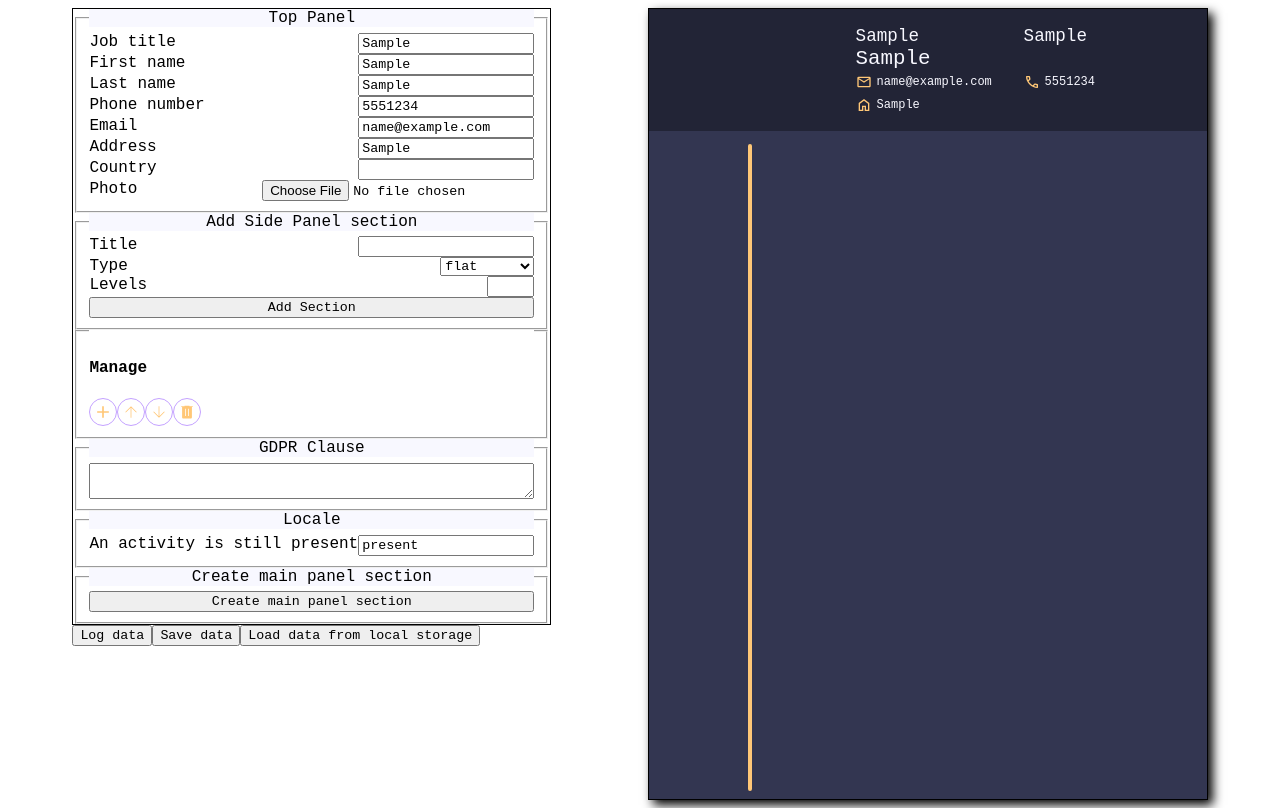
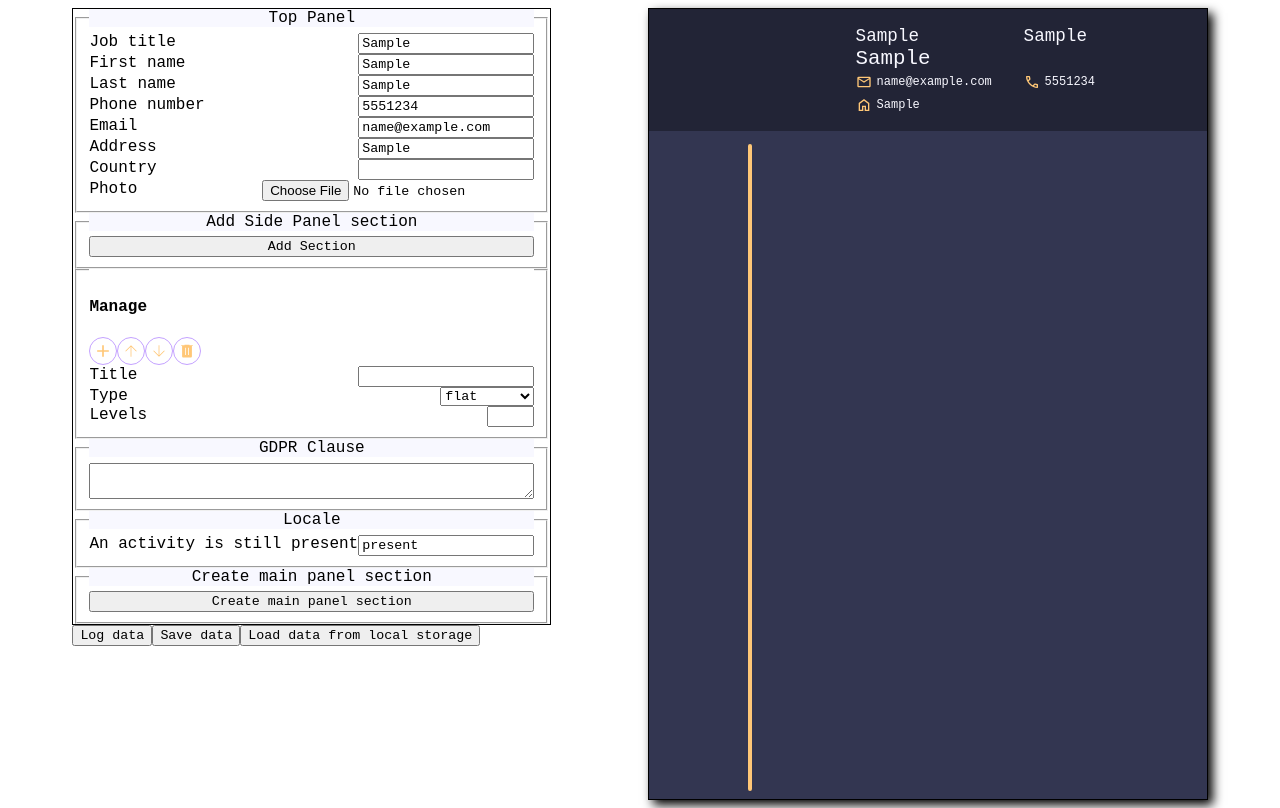
Before and after one commit to Anastazy6/React-Course, a React (Vite) app in the folder CVCreator/: page / in a window 1280 px wide. Both pictures are taken after typing "Sample", "Sample", "Sample", "5551234", "name@example.com", "Sample" into the empty fields and a click on the button "Add Section". Built offline with nearby package versions, Linux system fonts and the light colour scheme.

Commit message:
Refactor SidePanel (WIP)

```diff
--- a/CVCreator/src/Components/CVForm/SidePanel/AddSection.jsx
+++ b/CVCreator/src/Components/CVForm/SidePanel/AddSection.jsx
@@ -1,96 +1,19 @@
-import { useState } from "react";
 import { useSidePanelDispatch } from "../../../Contexts/DataModules/SidePanelProvider";
 
-
-const defaultNewSection = {
-  title   : '',
-  type    : 'flat',
-  maxLevel: 5,
-  itemsIDs: []
-}
-
-
 export default function AddSidePanelSection () {
-  const [newSection, setNewSection] = useState(defaultNewSection);
   const dispatch = useSidePanelDispatch();
-
-  const sectionTypes = [
-    'flat',      // no skill measurement
-    'languages', // measures a skill on an A1 - C2 scale
-    'skills',    // uses stars for skill measuremenet
-    'links',     // has a title and link inputs
-    'object'     // for a title-description stuff
-  ].map(st => {
-    return <option value={ st } key={ st }>{ st }</option>
-  });
-
-
-  const levelsInput = createLevelsInput(newSection, handleMaxLevelChange);
-
-
-  function handleTitleChange (e) {
-    setNewSection({
-      ...newSection,
-      title: e.target.value
-    });
-  }
-
-  function handleTypeChange (e) {
-    setNewSection({
-      ...newSection,
-      type: e.target.value
-    });
-  }
-
-  function handleMaxLevelChange (e) {
-    setNewSection({
-      ...newSection,
-      maxLevel: e.target.value
-    });
-  }
-
 
   function handleAddSectionForm () {
     dispatch({
       type       : 'added_side_section',
-      sectionForm: newSection
     });
-
-    setNewSection(defaultNewSection);
   }
-
-
 
   return (
     <fieldset>
       <legend>
         Add Side Panel section
       </legend>
-
-
-      <label>
-        Title
-        <input
-          type    ='text'
-          name    ='new-section-title'
-          value   ={ newSection.title }
-          onChange={ handleTitleChange }
-        />
-      </label>
-
-      <label>
-        Type
-        <select
-          name    ='new-section-type'
-          value   ={ newSection.type }
-          onChange={ handleTypeChange }
-        >
-          { sectionTypes }
-        </select>
-      </label>
-
-      { levelsInput }
-
 
       <button
         role='btn'
@@ -102,22 +25,3 @@ export default function AddSidePanelSection () {
     </fieldset>
   )
 }
-
-
-function createLevelsInput (newSection, onChange) {
-  if (!(newSection.type) === 'skills') return null;
-
-    return (
-    <label>
-      Levels
-      <input
-        type    ='number'
-        name    ='new-section-levels'
-        value   ={ newSection.levels }
-        onChange={ onChange }
-        min     = '2'
-        max     = '10'
-      />
-    </label>
-  );
-}
--- a/CVCreator/src/Components/CVForm/SidePanel/Section.jsx
+++ b/CVCreator/src/Components/CVForm/SidePanel/Section.jsx
@@ -13,12 +13,22 @@ import { findItemsByIds } from "../../../Util/Util";
 import SectionManagemenent from "../Shared/Management";
 
 
-export default function Section ({ title, type, maxLevel, itemsIDs }) {
+export default function Section ({ title, id, type, maxLevel, itemsIDs }) {
   const dispatchPanel = useSidePanelDispatch();
   const dispatchItems = useSideItemsDispatch();
   const sideItems     = useSideItems();
 
   const thisSection = { title, type, maxLevel };
+
+  const sectionTypes = [
+    'flat',      // no skill measurement
+    'languages', // measures a skill on an A1 - C2 scale
+    'skills',    // uses stars for skill measuremenet
+    'links',     // has a title and link inputs
+    'object'     // for a title-description stuff
+  ].map(st => {
+    return <option value={ st } key={ st }>{ st }</option>
+  });
 
 
   const items = findItemsByIds(itemsIDs, sideItems.items);
@@ -33,6 +43,17 @@ export default function Section ({ title, type, maxLevel, itemsIDs }) {
   ))
   : null;
 
+
+  function handleChangeSectionProperty (e) {
+    const property = e.target.name;
+    const value    = e.target.value;
+
+    dispatchPanel({
+      type    : 'updated_side_section',
+      property: property,
+      value   : value
+    });
+  }
 
   function handleMoveUp () {
     dispatchPanel({
@@ -88,6 +109,32 @@ export default function Section ({ title, type, maxLevel, itemsIDs }) {
         handleDeleteSection={ handleDeleteSection }
       />
 
+      <label>
+        Title
+        <input
+          type    ='text'
+          name    ='title'
+          value   ={ title }
+          onChange={ handleChangeSectionProperty }
+        />
+      </label>
+
+      <label>
+        Type
+        <select
+          name    ='type'
+          value   ={ type }
+          onChange={ handleChangeSectionProperty }
+        >
+          { sectionTypes }
+        </select>
+      </label>
+
+      <LevelsInput
+        type    ={ type          }
+        maxLevel={ maxLevel ?? 7 }
+        onChange={ handleChangeSectionProperty }
+      />
 
       { renderedItems }
 
@@ -95,3 +142,24 @@ export default function Section ({ title, type, maxLevel, itemsIDs }) {
     </fieldset>
   );
 }
+
+
+
+
+function LevelsInput (type, maxLevel, onChange) {
+  if (!(type) === 'skills') return null;
+
+    return (
+    <label>
+      Levels
+      <input
+        type    ='number'
+        name    ='maxLevel'
+        value   ={ maxLevel }
+        onChange={ onChange }
+        min     = '2'
+        max     = '10'
+      />
+    </label>
+  );
+}
--- a/CVCreator/src/Components/CVForm/SidePanel/SidePanel.jsx
+++ b/CVCreator/src/Components/CVForm/SidePanel/SidePanel.jsx
@@ -5,9 +5,11 @@ import Section from "./Section";
 export default function SidePanel () {
   const data = useSidePanel();
 
-  const sections = data && data.map(ss => (
+  console.log(data);
+  const sections = data.sections && data.sections.map(ss => (
     <Section
-      key      ={ ss.title    }
+      key      ={ ss.id       }
+      id       ={ ss.id       }
       title    ={ ss.title    }
       type     ={ ss.type     }
       maxLevel ={ ss.maxLevel }
--- a/CVCreator/src/Components/Preview/SidePanelPreview/Panel.jsx
+++ b/CVCreator/src/Components/Preview/SidePanelPreview/Panel.jsx
@@ -8,7 +8,7 @@ import Item from "./Item";
 export default function SidePanelPreview () {
   const sidePanel = useSidePanel();
 
-  const renderedSections = sidePanel.map(section => {
+  const renderedSections = sidePanel.sections.map(section => {
     return <Section
       key     ={ section.title    }
       title   ={ section.title    }
--- a/CVCreator/src/Contexts/DataModules/SidePanelProvider.jsx
+++ b/CVCreator/src/Contexts/DataModules/SidePanelProvider.jsx
@@ -13,7 +13,10 @@ const SidePanelDispatchContext = createContext(null);
 
 export default function SidePanelProvider ({ children }) {
   const [sidePanel, dispatch] = useReducer(
-    sidePanelReducer, []
+    sidePanelReducer, {
+      sections: [],
+      nextSectionID: 0
+    }
   );
 
   return (
@@ -38,48 +41,87 @@ export function useSidePanelDispatch () {
 
 
 function sidePanelReducer (sidePanel, action) {
-  const newSection = action.sectionForm || null;
-
   switch (action.type) {
     case 'added_side_section': {
-      if (sidePanel.some(section => section.title === newSection.title)) {
-        alert(`Side Panel section named ${newSection.title} exists already. Pick other name.`);
-        return sidePanel;
-      }
-      return [...sidePanel, action.sectionForm];
-    }
+      const newSection = {
+        id: sidePanel.nextSectionID,
+        itemsIDs: []
+      };
+
+      return {
+        nextSectionID: sidePanel.nextSectionID + 1,
+        sections     : [...sidePanel.sections, newSection]
+      };
+    };
+
+
+    case 'updated_side_section': {
+      const updatedSections = sidePanel.sections.map(s => {
+        if (s.id === action.id) {
+          const updatedSection = { ...s };
+          s[action.property] = action.value;
+
+          return updatedSection;
+        }
+        return s;
+      });
+
+      return {
+        ...sidePanel,
+        sections: updatedSections
+      };
+    };
+
 
     case 'deleted_side_section': {
-     return sidePanel.filter(
-        ss => ss.title !== action.title
+     const newSections =  sidePanel.sections.filter(
+        ss => ss.id !== action.id
       );
-    }
+
+      return {
+        ...sidePanel,
+        sections: newSections
+      };
+    };
+
 
     case 'added_item_to_section': {
-      return sidePanel.map(ss => {
-        if (ss.title === action.title) {
+      const newSections = sidePanel.sections.map(ss => {
+        if (ss.id === action.id) {
           return {
             ...ss,
             itemsIDs: [ ...ss.itemsIDs, action.itemID]
-          }
-        }
+          };
+        };
       return ss;
       });
-    }
+
+      return {
+        ...sidePanel,
+        sections: newSections
+      };
+    };
+
 
     case 'deleted_item': {
-      return sidePanel.map(ss => {
+      const newSections = sidePanel.sections.map(ss => {
         const newItemsIDs = ss.itemsIDs.filter(id => id !== action.itemID);
 
         return {
           ...ss,
           itemsIDs: newItemsIDs
-        }
+        };
       });
-    }
+
+      return {
+        ...sidePanel,
+        sections: newSections
+      };
+    };
+
 
     case "moved_item": {
-      return sidePanel.map(ss => {
+      const newSections = sidePanel.sections.map(ss => {
         if (ss.title !== action.section) return ss;
 
         const newItemOrder = moveItem(ss.itemsIDs, action.itemID, action.direction);
@@ -87,21 +129,34 @@ function sidePanelReducer (sidePanel, action) {
         return {
           ...ss,
           itemsIDs: newItemOrder
-        }
+        };
       });
-    }
+
+      return {
+        ...sidePanel,
+        sections: newSections
+      };
+    };
+
 
     case "moved_section": {
-      const item = sidePanel.find(s => s.title === action.section);
+      const item     = sidePanel.sections.find(s => s.id === action.id);
+      const newOrder =  moveItem(sidePanel.sections, item, action.direction);
 
-      return moveItem(sidePanel, item, action.direction);
-    }
+      return {
+        ...sidePanel,
+        sections: newOrder
+      };
+    };
+
 
     case 'loaded_data': {
       return action.data;
-    }
+    };
+
+
     default: {
       throw new TypeError(`Invalid action type: ${ action.type }`);
-    }
-  }
-}
+    };
+  };
+};
```
